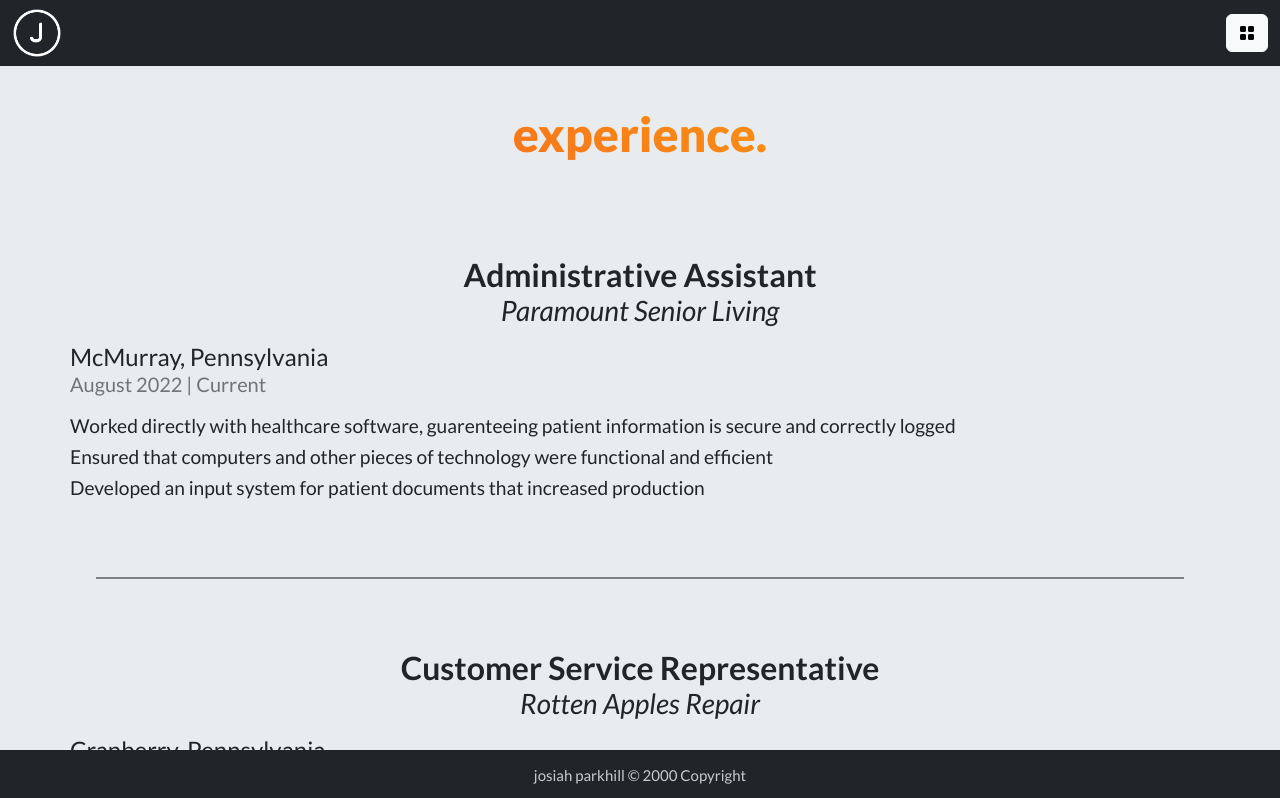
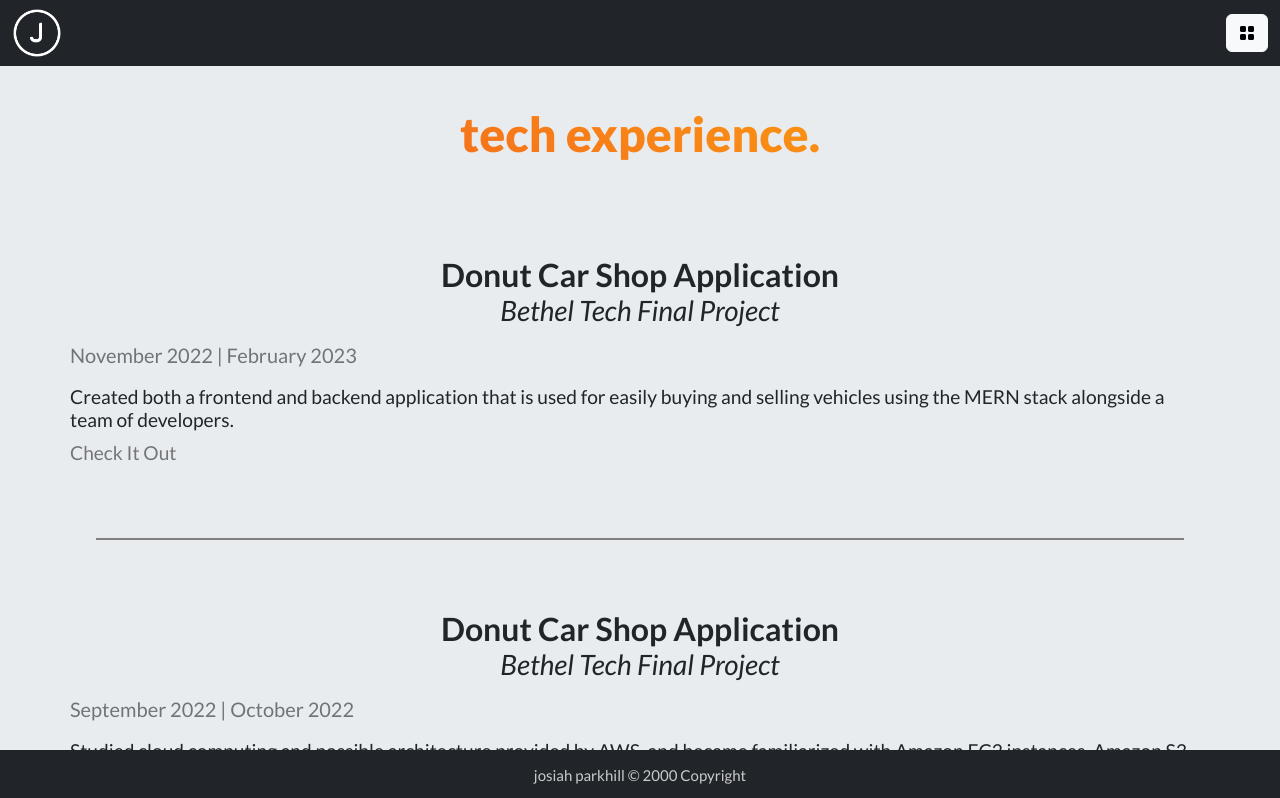
Before and after one commit to parkhilljosiah/josiah-parkhill-resume, a React (Create React App) app: page /experience in a window 1280 px wide. Shown: the top 798 px of the page. Built offline with nearby package versions, Linux system fonts and the light colour scheme.

Commit message:
some updated touches

```diff
--- a/src/components/Navigation.js
+++ b/src/components/Navigation.js
@@ -31,7 +31,6 @@ function Navigation() {
                                 <a className={styles.link} href='/experience'><i class="bi bi-briefcase" style={{ 'padding-right': '10px' }}></i> Experience</a>
                                 <a className={styles.link} href='/skills'><i class="bi bi-code-slash" style={{ 'padding-right': '10px' }}></i> Skills</a>
                                 <a className={styles.link} href='/interests'><i class="bi bi-camera-reels" style={{ 'padding-right': '10px' }}></i> Interests</a>
-                                <a className={styles.link} href='/funFacts'><i class="bi bi-chat-square-quote" style={{ 'padding-right': '10px' }}></i> Fun Facts</a>
                             </Nav>
                         </Offcanvas.Body>
                         <a className={styles.link} href='/'><i class="bi bi-house-door" style={{ 'padding-left': '10px' }}></i></a>
--- a/src/pages/Experience.js
+++ b/src/pages/Experience.js
@@ -1,6 +1,24 @@
 import styles from "../public/stylesheets/Experience.module.css";
 
 function Experience() {
+  let finalProject = {
+    name: "Bethel Tech Final Project",
+    title: "Donut Car Shop Application",
+    startDate: "November 2022",
+    endDate: "February 2023",
+    task: "Created both a frontend and backend application that is used for easily buying and selling vehicles using the MERN stack alongside a team of developers. ",
+    link: "https://github.com/bethel-school-of-technology/team-manthano-frontend",
+  };
+
+  let aws = {
+    name: "Bethel Tech Final Project",
+    title: "Donut Car Shop Application",
+    startDate: "September 2022",
+    endDate: "October 2022",
+    task: "Studied cloud computing and possible architecture provided by AWS, and became familiarized with Amazon EC2 instances, Amazon S3 buckets, Amazon DynamoDB, Amazon RDS, etc.",
+    link: "https://www.credly.com/badges/56602b75-2578-4312-8e75-1e61eb804b2b/linked_in_profile",
+  };
+
   let rottenApples = {
     name: "Rotten Apples Repair",
     location: "Cranberry, Pennsylvania",
@@ -27,7 +45,28 @@ function Experience() {
     ],
   };
 
-  function displayExperience({
+  function displayTechExperience({
+    name,
+    title,
+    startDate,
+    endDate,
+    task,
+    link,
+  }) {
+    return (
+      <div className={styles.jobContainer}>
+        <h2 className={`${styles.jobHeading} ${styles.jobTitle}`}>{title}</h2>
+        <h3 className={`${styles.jobHeading} ${styles.jobName}`}>{name}</h3>
+        <h5 className={styles.duration}>
+          {startDate} | {endDate}
+        </h5>
+        <h6 className={styles.task}>{task}</h6>
+        <a href={link} target="_blank" className={styles.link}>Check It Out</a>
+      </div>
+    );
+  }
+
+  function displayWorkExperience({
     name,
     location,
     title,
@@ -52,11 +91,15 @@ function Experience() {
 
   return (
     <>
-      <p className={styles.heading}>experience.</p>
+      <p className={styles.heading}>tech experience.</p>
+      {displayTechExperience(finalProject)}
+      <div className={styles.divider}></div>
+      {displayTechExperience(aws)}
+      <p className={styles.heading}>work experience.</p>
       <div className={styles.experienceContainer}>
-        {displayExperience(paramount)}
-      <div className={styles.divider}></div>
-        {displayExperience(rottenApples)}
+        {displayWorkExperience(paramount)}
+        <div className={styles.divider}></div>
+        {displayWorkExperience(rottenApples)}
       </div>
     </>
   );
--- a/src/pages/Skills.js
+++ b/src/pages/Skills.js
@@ -50,7 +50,7 @@ function Skills() {
   });
 
   return (
-    <>
+    <div className="container">
     <p className="heading">skills.</p>
       <Accordion>
         <Accordion.Item eventKey="0">
@@ -72,7 +72,7 @@ function Skills() {
           </AccordionBody>
         </Accordion.Item>
       </Accordion>
-    </>
+    </div>
   );
 }
 
--- a/src/public/stylesheets/Experience.module.css
+++ b/src/public/stylesheets/Experience.module.css
@@ -56,3 +56,22 @@
 .task {
     font-size: 120%;
 }
+
+.link {
+    font-size: 120%;
+    text-decoration: none;
+    color: black;
+    opacity: 0.5;
+  }
+
+  .link:hover {
+    opacity: 1;
+    background-color: #f15025;
+    background-image: linear-gradient(30deg, #f15025, #ffba08);
+    background-size: 100%;
+    background-clip: text;
+    -webkit-background-clip: text;
+    -moz-background-clip: text;
+    -webkit-text-fill-color: transparent;
+    -moz-text-fill-color: transparent;
+  }
--- a/src/public/stylesheets/HomePage.module.css
+++ b/src/public/stylesheets/HomePage.module.css
@@ -43,10 +43,11 @@
 }
 
 .contact {
-    font-size: 30px;
+    font-size: 35px;
     text-decoration: none;
     text-align: center;
     color: #4f5d75;
+    padding-top: 60px;
 }
 
 .contact:hover {
--- a/src/public/stylesheets/Skills.css
+++ b/src/public/stylesheets/Skills.css
@@ -1,3 +1,7 @@
+.container {
+    padding-bottom: 35px;
+}
+
 .heading {
     padding-top: 2rem;
     background-color: #f15025;
```
